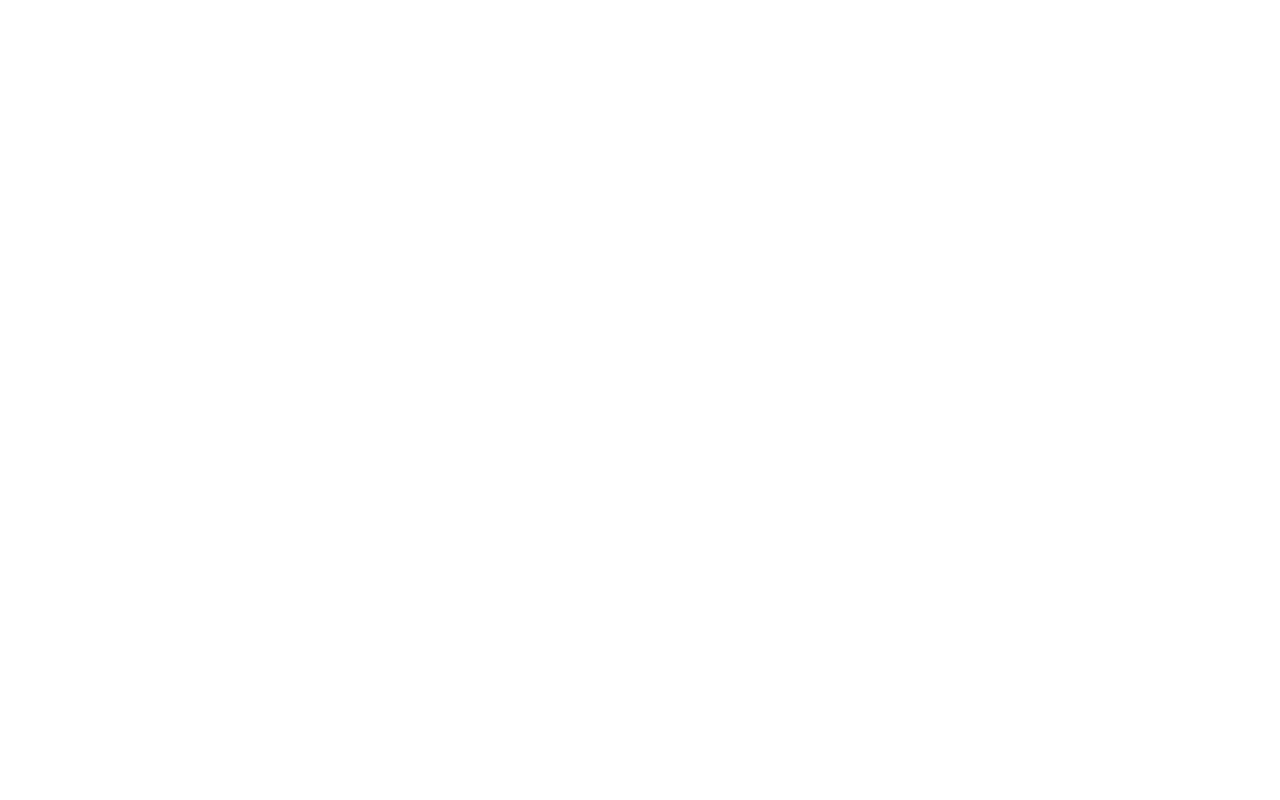
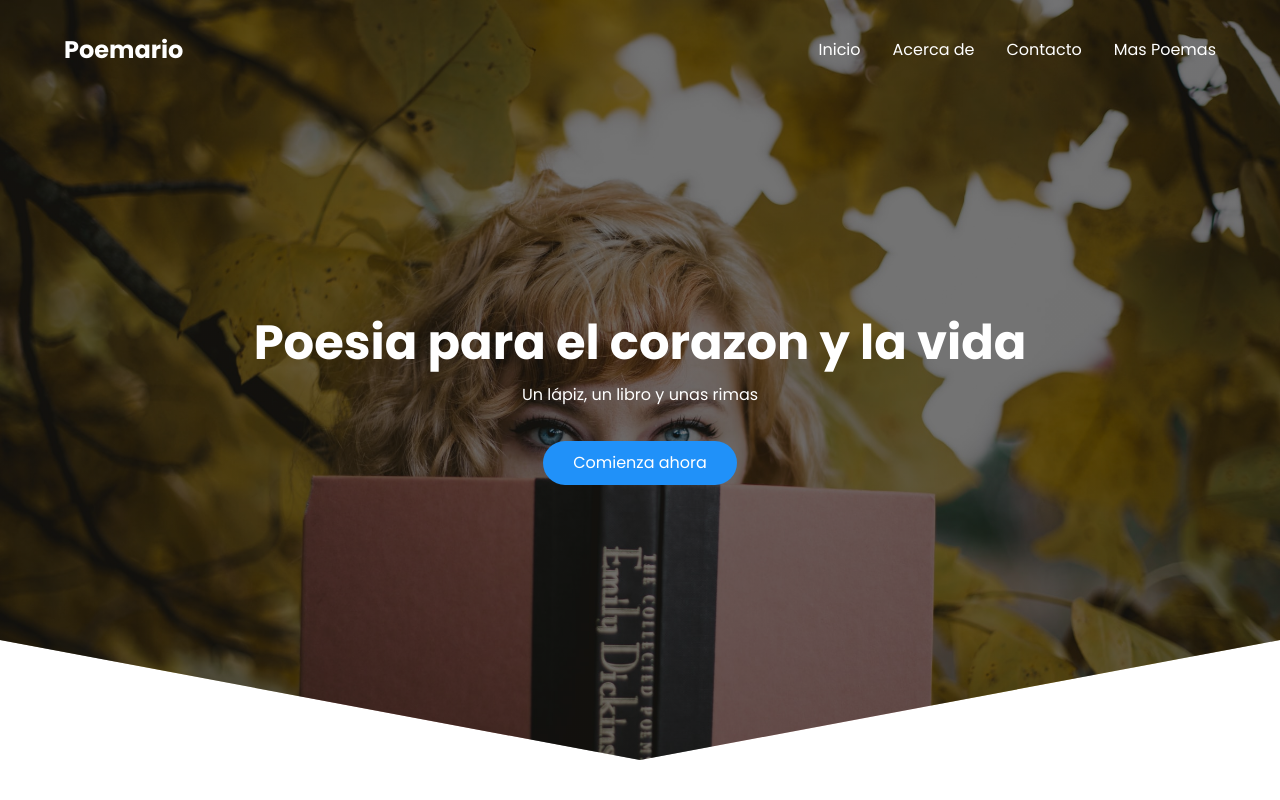
Before and after one commit to AnthonyAS28/AnthonyAS28.github.io, a plain HTML site: page index.html in a window 1280 px wide. Drawn offline with Linux system fonts and the light colour scheme.

Commit message:
version01

```diff
--- /dev/null
+++ b/css/style.css
@@ -0,0 +1,116 @@
+@import url('https://fonts.googleapis.com/css2?family=Poppins:wght@300;400;600;700&display=swap');
+
+:root{
+    --padding-container: 100px 0;
+    --color-title: #001a49;
+}
+
+body{
+    font-family: 'Poppins', sans-serif;
+}
+
+.container{
+    width: 90%;
+    max-width: 1200px;
+    margin: 0 auto;
+    overflow: hidden;
+    padding: var(--padding-container);
+}
+
+.hero{
+    width: 100%;
+    height: 100vh;
+    min-height: 600px;
+    max-height: 800px;
+    position: relative;
+    display: grid;
+    grid-template-rows: 100px 1fr;
+    color: #fff;
+}
+
+.hero::before{
+    content: "";
+    position: absolute;
+    top: 0;
+    left: 0;
+    width: 100%;
+    height: 100%;
+    background-image: linear-gradient(180deg, #0000008c 0%, #0000008c 100%), url('../img/img02.jpg');
+    background-size: cover;
+    clip-path: polygon(0 0, 100% 0, 100% 80%, 50% 95%, 0 80%);
+    z-index: -1;
+
+}
+
+.nav{
+    --padding-container:0;
+    height: 100%;
+    display: flex;
+    align-items: center;
+}
+
+.nav__title{
+    font-weight: 300;
+}
+
+.nav__link{
+    margin-left: auto;
+    padding: 0;
+    display: grid;
+    grid-auto-flow: column;
+    grid-auto-columns: max-content;
+    gap: 2em;
+}
+
+.nav__items{
+    list-style: none;
+}
+
+.nav__links{
+    color: #fff;
+    text-decoration: none;
+}
+
+.nav__menu{
+    margin-left: auto;
+    cursor: pointer;
+    display: none;
+}
+
+.nav_img{
+    display: block;
+    width: 30px;
+}
+
+.nav__close{
+    display: var(--show, none);
+}
+
+.hero__container{
+    max-width: 800px;
+    --padding-container:0;
+    display: grid;
+    grid-auto-rows: max-content;
+    align-content: center;
+    gap: 1em;
+    padding-bottom: 100px;
+    text-align: center;
+}
+
+.hero__title{
+    font-size: 3rem;
+}
+
+.hero__paragraph{
+    margin-bottom: 20px;
+}
+
+.cta{
+    display: inline-block;
+    background-color: #2091f9;
+    justify-self: center;
+    color: #fff;
+    text-decoration: none;
+    padding: 13px 30px;
+    border-radius: 32px;
+}
--- a/index.html
+++ b/index.html
@@ -4,9 +4,48 @@
     <meta charset="UTF-8">
     <meta http-equiv="X-UA-Compatible" content="IE=edge">
     <meta name="viewport" content="width=device-width, initial-scale=1.0">
-    <title>Document</title>
+    <title>Poemario</title>
+    <link rel="shortcut icon" href="./img/icono.jpg" type="image/x-icon">
+    <link rel="stylesheet" href="./css/normalize.css">
+    <link rel="stylesheet" href="./css/style.css">
+
 </head>
 <body>
+    <header class="hero">
+        <nav class="nav container">
+            <div class="nav__logo">
+                <h2 class="nav__items">Poemario</h2>
+            </div>
 
+            <ul class="nav__link nav__link--menu">
+                <li class="nav__items">
+                    <a href="#" class="nav__links">Inicio</a>
+                </li>
+                <li class="nav__items">
+                    <a href="#" class="nav__links">Acerca de</a>
+                </li>
+                <li class="nav__items">
+                    <a href="#" class="nav__links">Contacto</a>
+                </li>
+                <li class="nav__items">
+                    <a href="#" class="nav__links">Mas Poemas</a>
+                </li>
+
+                <img src="./img/close.svg" alt="svg" class="nav__close">
+
+            </ul>
+
+            <div class="nav__menu">
+                <img src="./img/menu.svg" alt="svg" class="nav__img">
+            </div>
+
+        </nav>
+
+        <section class="hero__container container">
+            <h1 class="hero__title">Poesia para el corazon y la vida</h1>
+            <p class="hero__paragraph">Un lápiz, un libro y unas rimas</p>
+            <a href="#" class="cta">Comienza ahora</a>
+        </section>
+    </header>
 </body>
 </html>
```
Also changed, not shown: img/img02.jpg (added).
